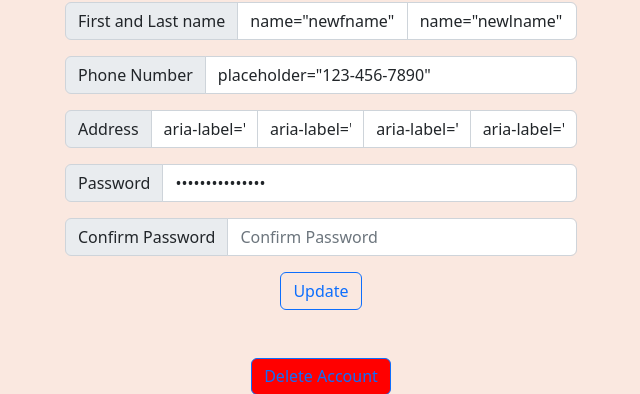
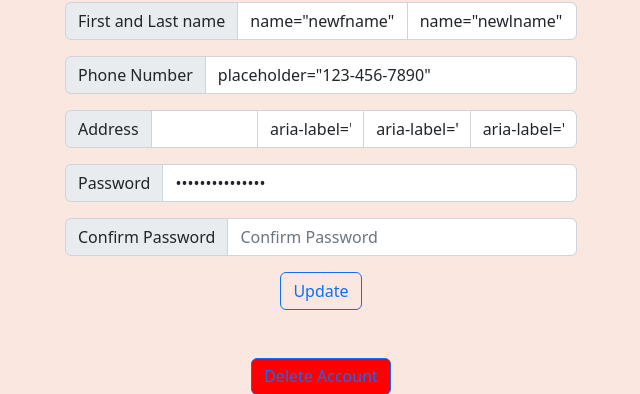
Before and after one commit to yazads/csce310project, a PHP site: page /editacctinfo.php in a window 1280 px wide. Shown: the part 303-697 px from the top of the page, without its empty margins (319-959 px from the left). Run offline with PHP 8.4, Linux system fonts and the light colour scheme; the visitor is signed in with stand-in values (Sample User, id 1); data that the repository does not hold is empty.

Commit message:
fixed street address issue

```diff
--- a/editacctinfo.php
+++ b/editacctinfo.php
@@ -25,7 +25,7 @@
 
             <div class="input-group mb-3">
                 <span class="input-group-text">Address</span>
-                <input type="text" <?php echo "value=".$streetAddress; ?> aria-label="Address" class="form-control" name="newstreet">
+                <input type="text" <?php echo "value='$streetAddress'"; ?> aria-label="Address" class="form-control" name="newstreet">
                 <input type="text" <?php echo "value=".$city; ?> aria-label="City" class="form-control" name="newcity">
                 <input type="text" <?php echo "value=".$usState; ?> aria-label="State" class="form-control" name="newstate">
                 <input type="text" <?php echo "value=".$zipCode; ?> aria-label="Zip" class="form-control" name="newzip">
```
